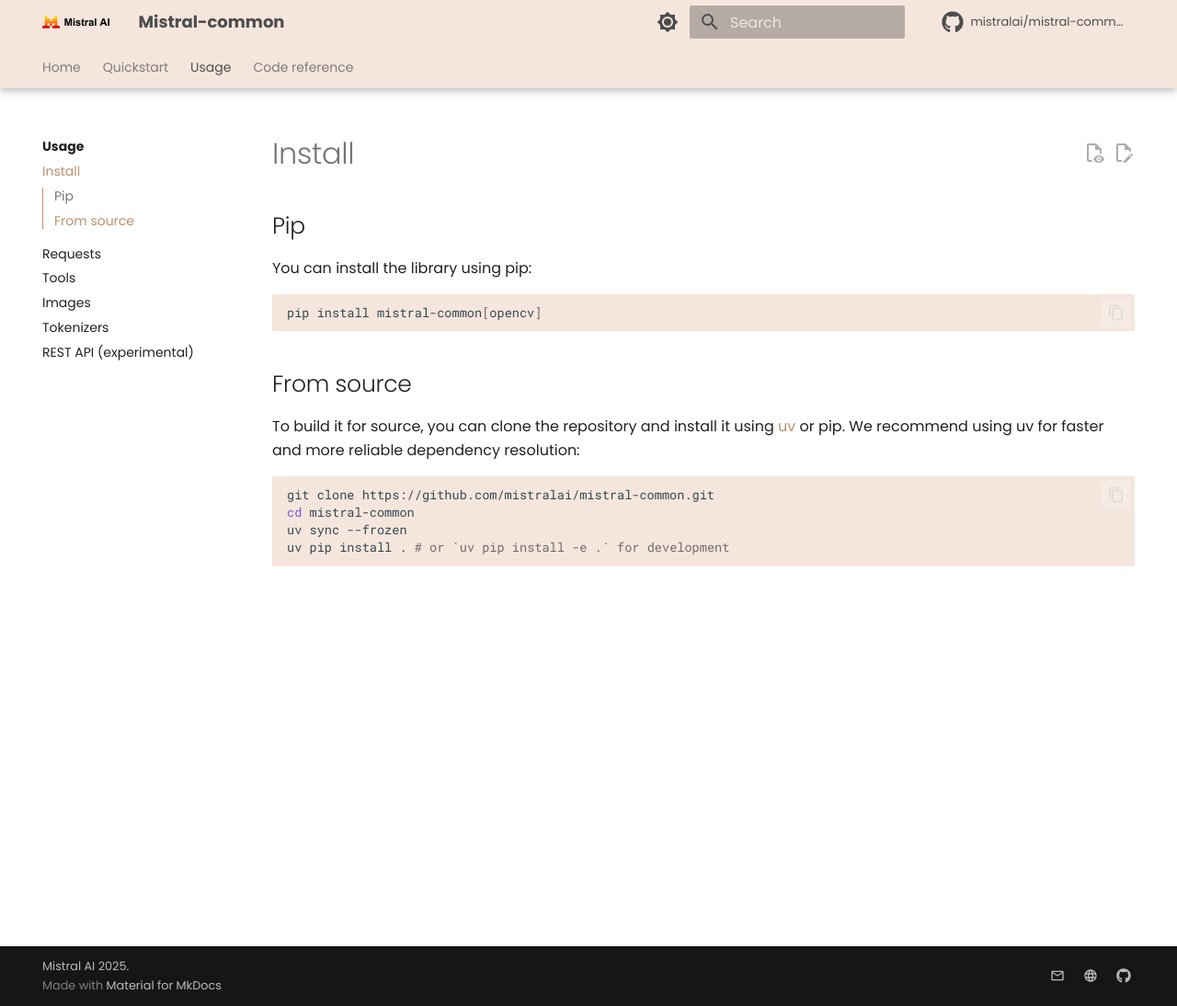
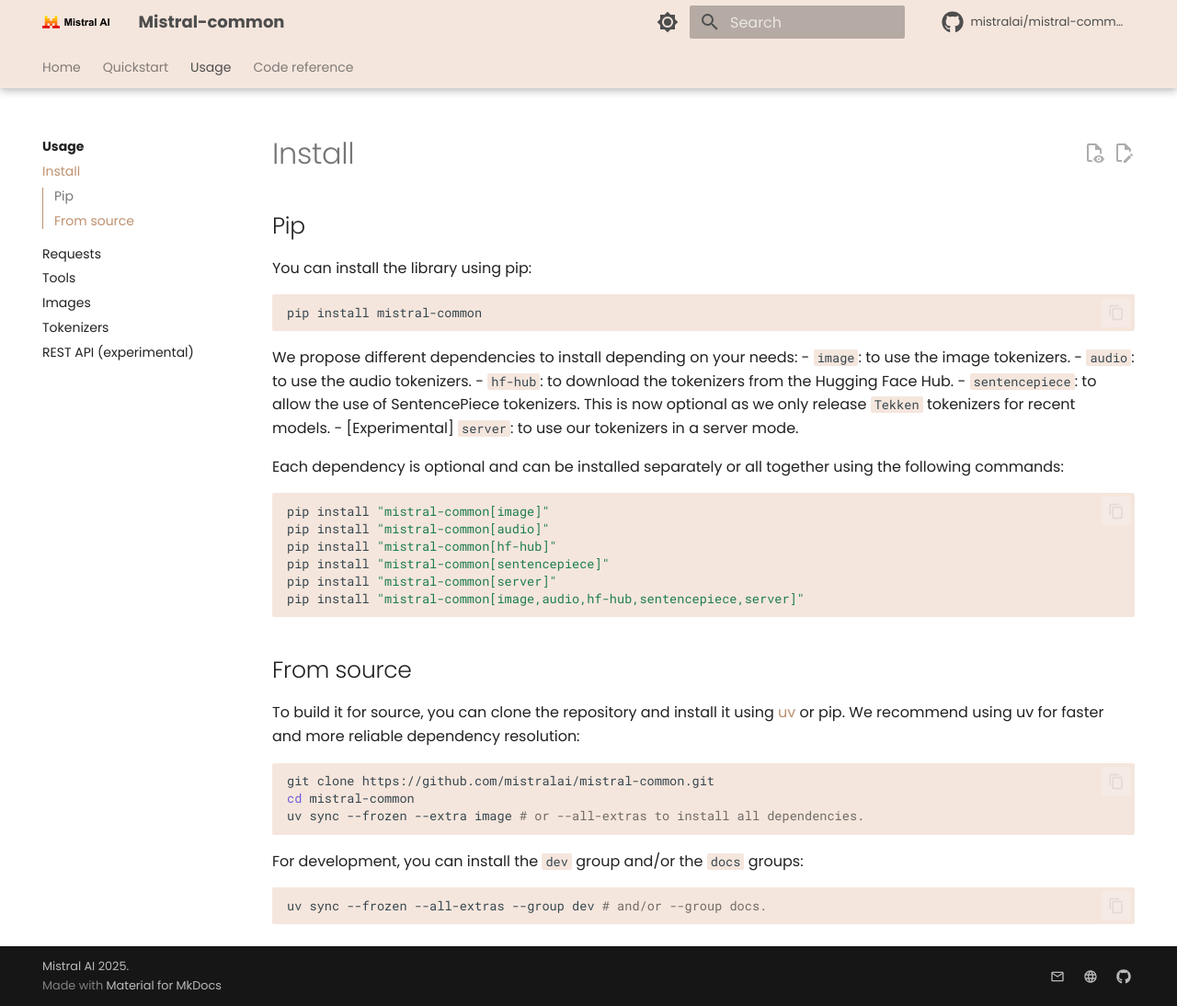
Before and after one commit to mistralai/mistral-common, an MkDocs documentation site: the page built from docs/usage/install.md, in a window 1280 px wide and 1094 px high. Shown: the whole window at 92% size. Built offline with MkDocs 1.6.1 and Material for MkDocs 9.7.7, drawn with Linux system fonts in a browser that asks for light colours; comment, search, counter and statistics services are not loaded.

````diff
--- a/docs/gen_api_pages.py
+++ b/docs/gen_api_pages.py
@@ -9,7 +9,7 @@ import mkdocs_gen_files
 
 SRC_PATH = "./src/"
 REF_PATH = "code_reference"
-IGNORED_FILES = ["__init__.py", "__version__.py"]
+IGNORED_FILES = ["__init__.py", "multimodal.py"]
 nav = mkdocs_gen_files.Nav()
 
 for path in sorted(Path(SRC_PATH).rglob("*.py")):
--- a/docs/usage/install.md
+++ b/docs/usage/install.md
@@ -4,7 +4,24 @@
 
 You can install the library using pip:
 ```sh
-pip install mistral-common[opencv]
+pip install mistral-common
+```
+
+We propose different dependencies to install depending on your needs:
+- `image`: to use the image tokenizers.
+- `audio`: to use the audio tokenizers.
+- `hf-hub`: to download the tokenizers from the Hugging Face Hub.
+- `sentencepiece`: to allow the use of SentencePiece tokenizers. This is now optional as we only release `Tekken` tokenizers for recent models.
+- \[Experimental\] `server`: to use our tokenizers in a server mode.
+
+Each dependency is optional and can be installed separately or all together using the following commands:
+```sh
+pip install "mistral-common[image]"
+pip install "mistral-common[audio]"
+pip install "mistral-common[hf-hub]"
+pip install "mistral-common[sentencepiece]"
+pip install "mistral-common[server]"
+pip install "mistral-common[image,audio,hf-hub,sentencepiece,server]"
 ```
 
 ## From source
@@ -13,6 +30,10 @@ To build it for source, you can clone the repository and install it using [uv](h
 ```sh
 git clone https://github.com/mistralai/mistral-common.git
 cd mistral-common
-uv sync --frozen
-uv pip install . # or `uv pip install -e .` for development
+uv sync --frozen --extra image # or --all-extras to install all dependencies.
 ```
+
+For development, you can install the `dev` group and/or the `docs` groups:
+```sh
+uv sync --frozen --all-extras --group dev # and/or --group docs.
+```
--- a/pyproject.toml
+++ b/pyproject.toml
@@ -50,7 +50,8 @@ dev = [
     "types-Pillow>=10.2.0",
     "types-requests>=2.32",
     "coverage[toml]>=7.4.4",
-    "openai>=1.84.0"
+    "openai>=1.84.0",
+    "pre-commit>=4.0.0",
 ]
 
 docs = [
````
Also changed, not shown: .pre-commit-config.yaml (added, +16 -0 lines), README.md (+36 -3 lines), 3 other files.
